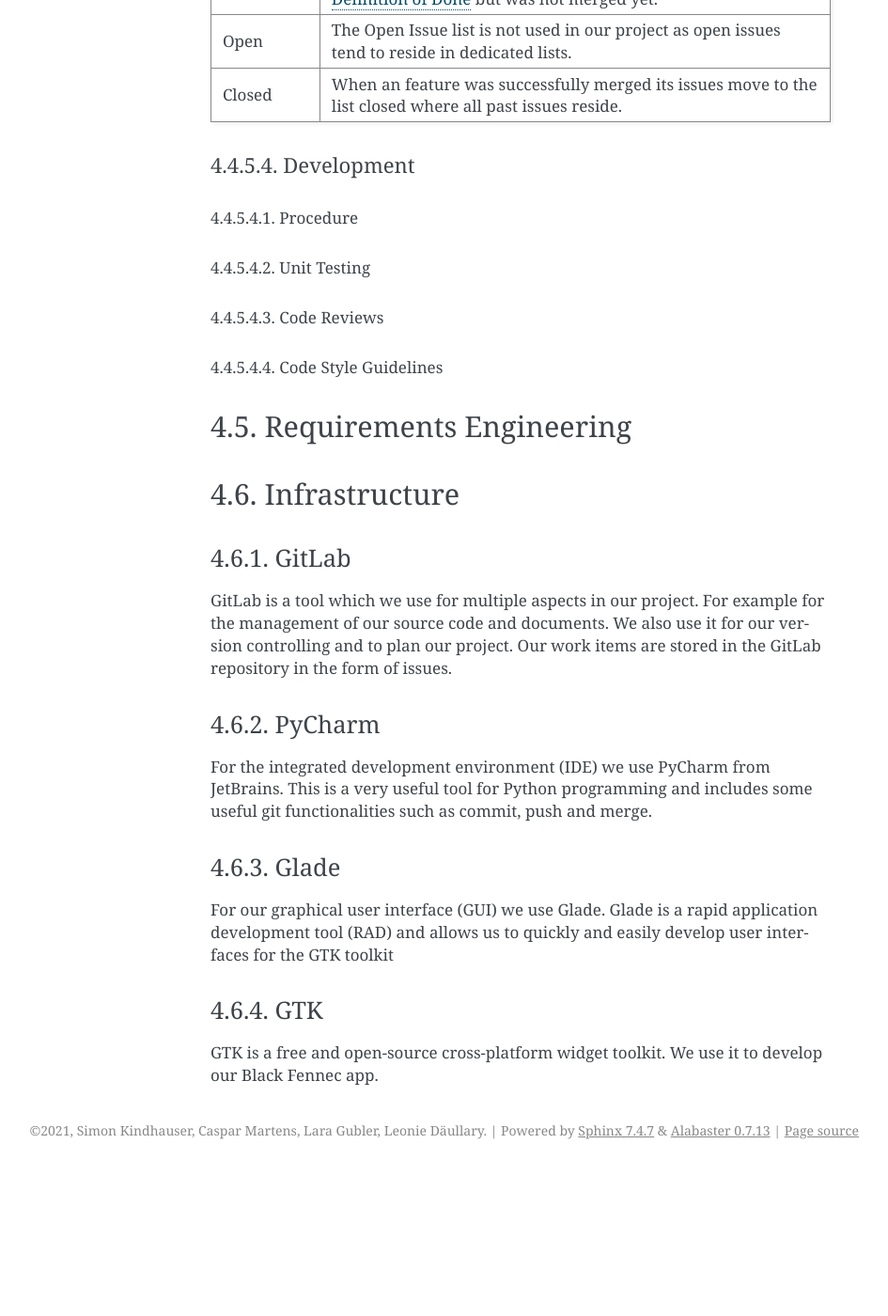
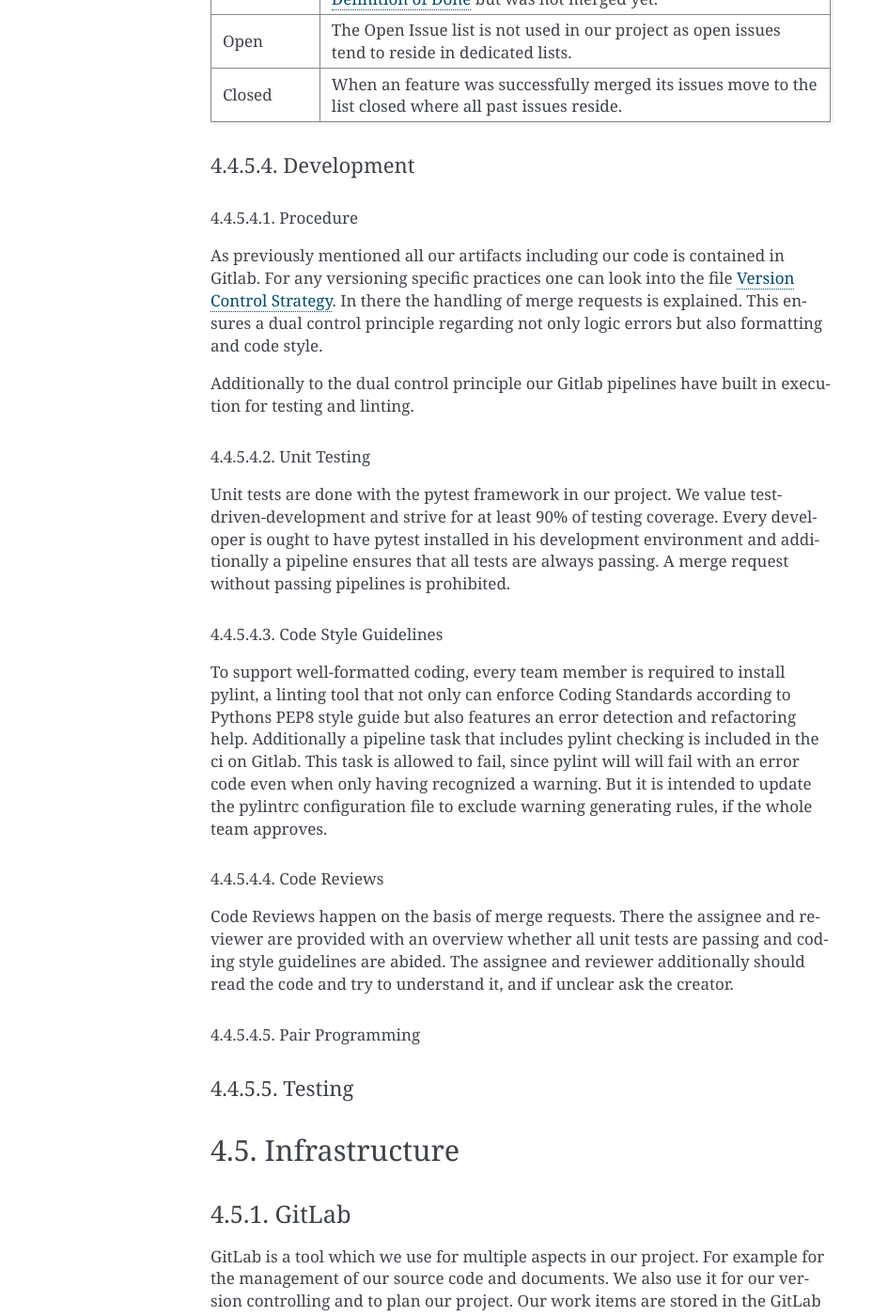
Before and after one commit to blackfennec-org/blackfennec, a Sphinx documentation site: the page built from docs/source/project_management/project_plan.rst, in a window 1280 px wide and 1400 px high, scrolled down 7455 px. Shown: the whole window at 94% size, without its empty margins (196-1141 px from the left). Built offline with Sphinx 7.4.7, drawn with Linux system fonts in a browser that asks for light colours; before the commit the page ends 8697 px from its top, so only the background shows below that; some of the changed text lies outside the part shown.

Commit message:
Add subsection Development to Quality Assurance

```diff
--- a/docs/source/project_management/project_plan.rst
+++ b/docs/source/project_management/project_plan.rst
@@ -229,7 +229,7 @@ Quality Assurance
 ------------------
 To assure the required quality in this project many different strategies are followed which are elaborated in this chapter.
 
-The basis of our quality assurance is the use of frequently built in meetings in our daily workflow. How these are scheduled is contained in a table in the chapter :ref:`Meetings`. These meetings according to Scrum Principles help ensuring quality and efficiency.
+The basis of our quality assurance is the use of frequently built in meetings in our daily workflow. How these are scheduled is contained in a table in the chapter :ref:`Meetings`. These meetings according to Scrum principles help ensuring quality and efficiency.
 
 Produced Artifacts
 ^^^^^^^^^^^^^^^^^^
@@ -241,7 +241,7 @@ Our documentation is written in the Markdown-flavour RestructuredText and is ver
 
 Project Management
 ^^^^^^^^^^^^^^^^^^
-Project Management is done with Gitlab as well. The Issue-Boards are used in this project to represent our different Steps an issue can undergo. The ordering in the lists show the importance of each issue. The higher up an issue is, the higher is its importance. The issues created can be assigned to members of the team and to the milestone that they belong to. To know which to which Sprint an issue is associated with, dedicated Sprint labels are created at the start of a Sprint.
+Project Management is done with Gitlab as well. The Issue-Boards are used in this project to represent our different steps an issue can undergo. The ordering in the lists show the importance of each issue. The higher up an issue is, the higher is its importance. The issues created can be assigned to members of the team and to the milestone that they belong to. To know which to which sprint an issue is associated with, dedicated Sprint labels are created at the start of a sprint.
 
 The different steps an issue can undergo are described in the following table.
 
@@ -263,17 +263,30 @@ Development
 Procedure
 ~~~~~~~~~
 
+As previously mentioned all our artifacts including our code is contained in Gitlab. For any versioning specific practices one can look into the file :doc:`version_control_strategy`. In there the handling of merge requests is explained. This ensures a dual control principle regarding not only logic errors but also formatting and code style.
+
+Additionally to the dual control principle our Gitlab pipelines have built in execution for testing and linting.
+
 Unit Testing
 ~~~~~~~~~~~~
+
+Unit tests are done with the pytest framework in our project. We value test-driven-development and strive for at least 90% of testing coverage. Every developer is ought to have pytest installed in his development environment and additionally a pipeline ensures that all tests are always passing. A merge request without passing pipelines is prohibited.
+
+Code Style Guidelines
+~~~~~~~~~~~~~~~~~~~~~
+
+To support well-formatted coding, every team member is required to install pylint, a linting tool that not only can  enforce Coding Standards according to Pythons PEP8 style guide but also features an error detection and refactoring help. Additionally a pipeline task that includes pylint checking is included in the ci on Gitlab. This task is allowed to fail, since pylint will will fail with an error code even when only having recognized a warning. But it is intended to update the pylintrc configuration file to exclude warning generating rules, if the whole team approves.
 
 Code Reviews
 ~~~~~~~~~~~~
 
-Code Style Guidelines
-~~~~~~~~~~~~~~~~~~~~~
+Code Reviews happen on the basis of merge requests. There the assignee and reviewer are provided with an overview whether all unit tests are passing and coding style guidelines are abided. The assignee and reviewer additionally should read the code and try to understand it, and if unclear ask the creator.
 
-Requirements Engineering
-************************
+Pair Programming
+~~~~~~~~~~~~~~~~
+
+Testing
+^^^^^^^
 
 Infrastructure
 **************
```
